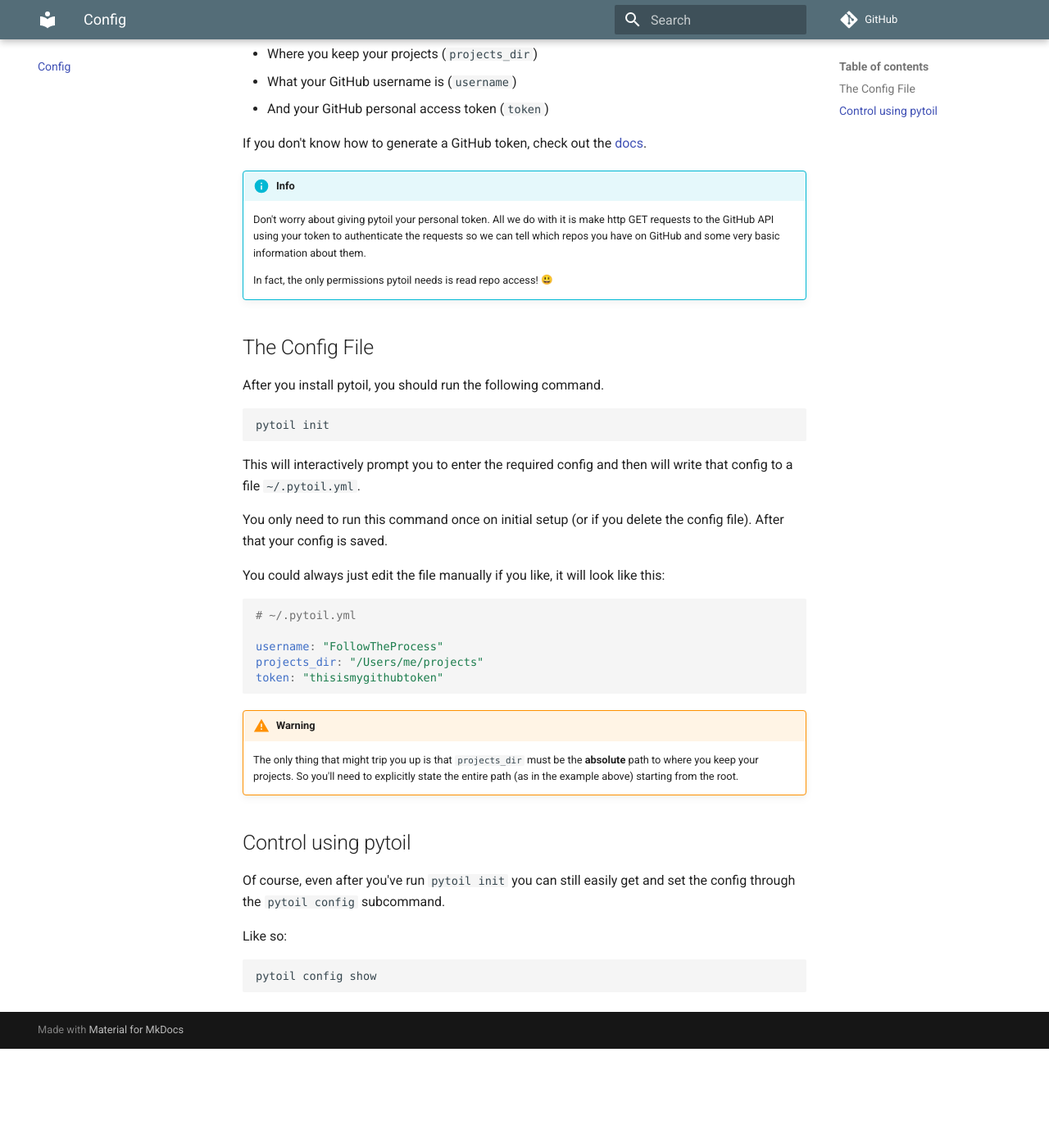
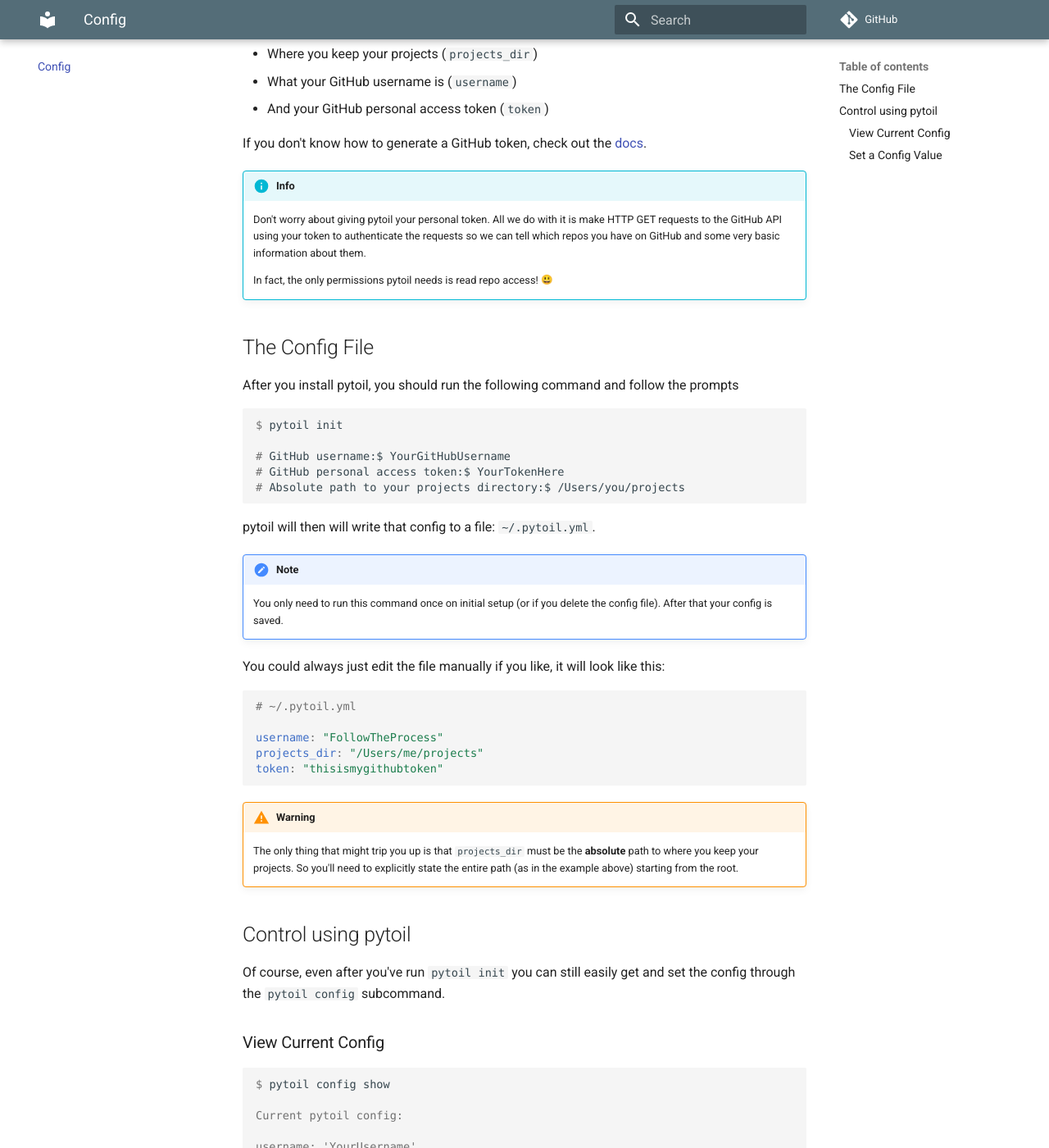
Before and after one commit to FollowTheProcess/pytoil, an MkDocs documentation site: the page built from docs/config.md, in a window 1280 px wide and 1400 px high, scrolled down 216 px. Shown: the whole window at 82% size. Built offline with MkDocs 1.6.1 and Material for MkDocs 9.7.7, drawn with Linux system fonts in a browser that asks for light colours; emoji names are drawn with the system emoji font; some web fonts are replaced; comment, search, counter and statistics services are not loaded; before the commit the page ends 1495 px from its top, so only the background shows below that; some of the changed text lies outside the part shown.

Commit message:
Add show docs

````diff
--- a/docs/config.md
+++ b/docs/config.md
@@ -10,22 +10,32 @@ If you don't know how to generate a GitHub token, check out the [docs].
 
 !!! info
 
-    Don't worry about giving pytoil your personal token. All we do with it is make http GET requests to the GitHub
+    Don't worry about giving pytoil your personal token. All we do with it is make HTTP GET requests to the GitHub
     API using your token to authenticate the requests so we can tell which repos you have on GitHub and some very basic information about them.
 
     In fact, the only permissions pytoil needs is read repo access! :smiley:
 
 ## The Config File
 
-After you install pytoil, you should run the following command.
+After you install pytoil, you should run the following command and follow the prompts
 
-```shell
-pytoil init
+<div class="termy">
+
+```console
+$ pytoil init
+
+# GitHub username:$ YourGitHubUsername
+# GitHub personal access token:$ YourTokenHere
+# Absolute path to your projects directory:$ /Users/you/projects
 ```
 
-This will interactively prompt you to enter the required config and then will write that config to a file `~/.pytoil.yml`.
+</div>
 
-You only need to run this command once on initial setup (or if you delete the config file). After that your config is saved.
+pytoil will then will write that config to a file: `~/.pytoil.yml`.
+
+!!! note
+
+    You only need to run this command once on initial setup (or if you delete the config file). After that your config is saved.
 
 You could always just edit the file manually if you like, it will look like this:
 
@@ -45,10 +55,32 @@ token: "thisismygithubtoken"
 
 Of course, even after you've run `pytoil init` you can still easily get and set the config through the `pytoil config` subcommand.
 
-Like so:
+### View Current Config
 
-```shell
-pytoil config show
+<div class="termy">
+
+```console
+$ pytoil config show
+
+Current pytoil config:
+
+username: 'YourUsername'
+token: 'YourToken'
+projects_dir: '/Users/you/projects'
 ```
 
+</div>
+
+### Set a Config Value
+
+<div class="termy">
+
+```console
+$ pytoil config set username mynewusername
+
+Configuration updated: 'username' is now 'mynewusername'.
+```
+
+</div>
+
 [docs]: https://docs.github.com/en/github/authenticating-to-github/creating-a-personal-access-token
--- a/mkdocs.yml
+++ b/mkdocs.yml
@@ -8,6 +8,10 @@ nav:
   - Home: index.md
   - Config: config.md
   - Changelog: changelog.md
+  - Commands:
+      - Show: commands/show.md
+      - Project: commands/project.md
+      - Sync: commands/sync.md
 plugins:
   - mkdocstrings:
       watch:
````
Also changed, not shown: docs/commands/show.md (added, +129 -0 lines), docs/index.md (+45 -0 lines), docs/commands/project.md (added), docs/commands/sync.md (added), 1 other file.
